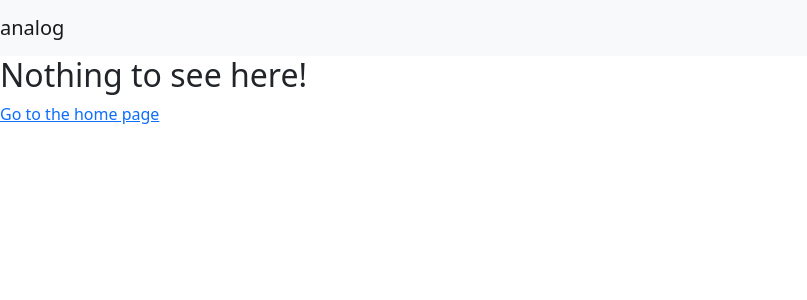
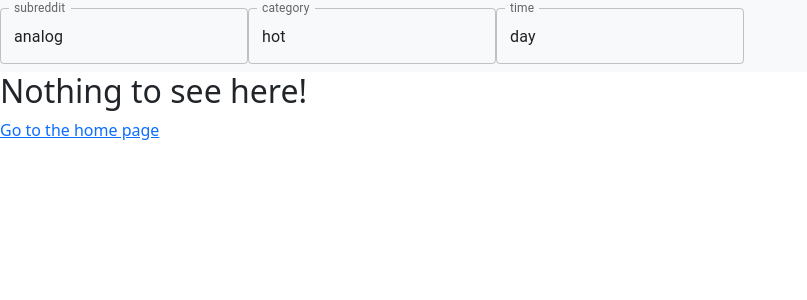
Before and after one commit to chickenkatsu1/parakeet, a React app: page /1 in a window 1280 px wide. Shown: the top 300 px of the page, without its empty margins (0-807 px from the left). Built offline with nearby package versions, Linux system fonts and the light colour scheme.

Commit message:
[incomplete] adding UI for navigation

```diff
--- a/src/App.js
+++ b/src/App.js
@@ -8,13 +8,12 @@ function App() {
 
   return (
     <div classame='App'>
-      <NavBar></NavBar>
       <BrowserRouter>
       <Routes>
-        <Route path='/' element={<Board></Board>} />
-        <Route path='/r/:subredditName' element={<Board></Board>} />
-        <Route path='/r/:subredditName/:categoryName' element={<Board></Board>} />
-        <Route path='*' element={<NoMatch></NoMatch>} />
+        <Route path='/' element={<div><NavBar></NavBar><Board></Board></div>} />
+        <Route path='/r/:subredditName' element={<div><NavBar></NavBar><Board></Board></div>} />
+        <Route path='/r/:subredditName/:categoryName' element={<div><NavBar></NavBar><Board></Board></div>} />
+        <Route path='*' element={<div><NavBar></NavBar><NoMatch></NoMatch></div>} />
       </Routes>
       </BrowserRouter>
     </div>
--- a/src/components/NavBar/index.js
+++ b/src/components/NavBar/index.js
@@ -1,7 +1,27 @@
+import TextField from '@mui/material/TextField';
+import { useParams } from 'react-router-dom';
+import { useState } from 'react';
+
 function NavBar() {
+    let params = useParams();
+    let subredditName = params.subredditName ? params.subredditName: 'analog';
+    let categoryName = params.categoryName ? params.categoryName: 'hot';
+    let timeName = params.timeName ? params.timeName: 'day';
+    const [subreddit, setSubreddit] = useState(subredditName);
+    const [category, setCategory] = useState(categoryName);
+    const [time, setTime] = useState(timeName);
+
+    function keyPress(e) {
+        if(e.keyCode == 13){
+           console.log('value', e.target.value);
+        }
+     }
     return (
-        <nav className="navbar navbar-expand-lg navbar-light bg-light">
-            <a className="navbar-brand" href="/">analog</a>
+        <nav className="navbar navbar-expand-lg navbar-light bg-light" >
+            <TextField id="subreddit" label="subreddit" variant="outlined" value={subreddit} onChange={setSubreddit}/>
+            <TextField id="category" label="category" variant="outlined" value={category}/>
+            <TextField id="time" label="time" variant="outlined" value={time}/>
+            {/* <a className="navbar-brand" href="#">analog/top/all</a> */}
         </nav>
     )
 }
--- a/src/components/Post/index.js
+++ b/src/components/Post/index.js
@@ -4,11 +4,9 @@ import ProgressiveImage from 'react-progressive-image';
 const Post = ({media, thumbnail}) => {
     // console.log(link, post);
     return (
-        <ProgressiveImage
-                src={media} placeholder={thumbnail}
-            >
+        <ProgressiveImage src={media} placeholder={thumbnail}>
                 {(src, loading) => <img style={{height: 'auto', width: '33vw', opacity: loading ? 0 : 1}} src={src} alt="" />}
-            </ProgressiveImage>
+        </ProgressiveImage>
     )
 }
 
```
